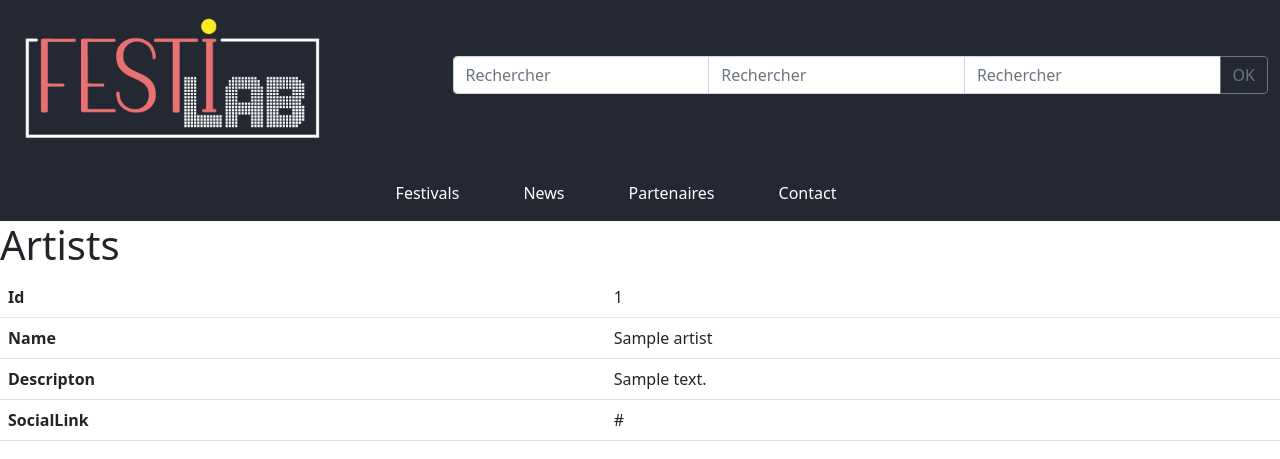
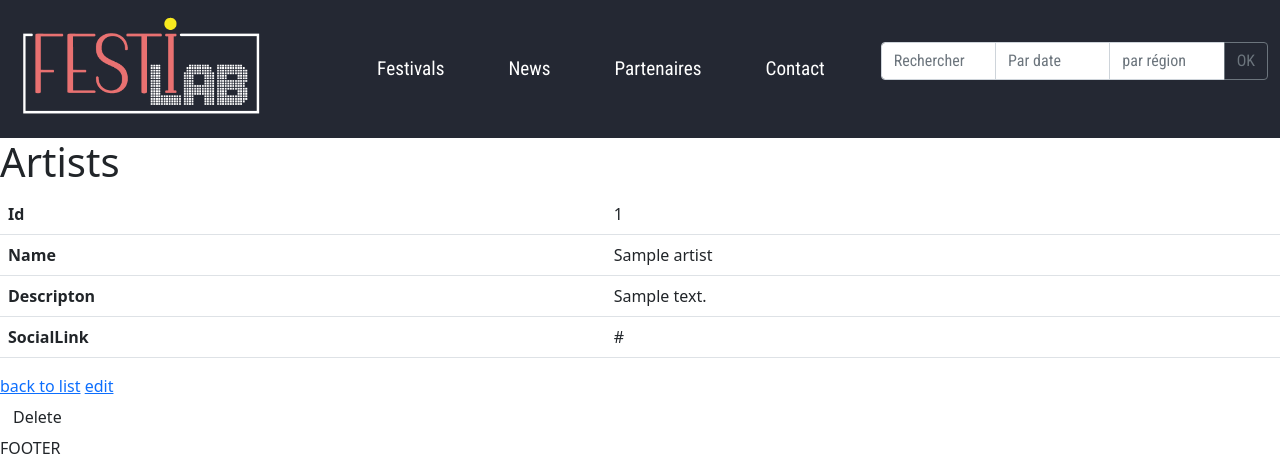
Before and after one commit to Eta374/FestiLab, a PHP site: template templates/artists/show.html.twig in a window 1280 px wide. Shown: the top 459 px of the page. Run offline with PHP 8.4, Linux system fonts and the light colour scheme; the template is opened without the code that fills it: most values are stand-ins (such as "Sample title", 1, 10 or a date in 2020); some libraries are stand-ins or nearby versions.

Commit message:
maj base navbar3

```diff
--- a/public/css/app.scss
+++ b/public/css/app.scss
@@ -17,3 +17,9 @@
     height: 100vh;
 }
 // End of global values
+
+
+.navbar {
+    font-family: 'Roboto Condensed', sans-serif;
+    font-size: larger;
+}
--- a/templates/base.html.twig
+++ b/templates/base.html.twig
@@ -21,6 +21,9 @@
     integrity="sha384-SZXxX4whJ79/gErwcOYf+zWLeJdY/qpuqC4cAa9rOGUstPomtqpuNWT9wdPEn2fk" crossorigin="anonymous">
 
   <!-- FONTS -->
+  <link rel="preconnect" href="https://fonts.googleapis.com">
+  <link rel="preconnect" href="https://fonts.gstatic.com" crossorigin>
+  <link href="https://fonts.googleapis.com/css2?family=Roboto+Condensed&display=swap" rel="stylesheet">
 
 </head>
 
@@ -29,18 +32,37 @@
 
   <nav class="navbar navbar-expand-lg navbar-dark bg-dark-custom">
     <div class="container-fluid">
-      <a class="navbar-brand" href="#"><img class="w-75 img-fluid" src="{{ asset('img/Festilab.png')}}" alt=""></a>
+      <a class="navbar-brand" href="{{ path('home') }}"><img class="w-75 img-fluid" src="{{ asset('img/Festilab.png')}}"
+          alt=""></a>
       <button class="navbar-toggler" type="button" data-bs-toggle="collapse" data-bs-target="#navbarSupportedContent"
         aria-controls="navbarSupportedContent" aria-expanded="false" aria-label="Toggle navigation">
         <span class="navbar-toggler-icon"></span>
       </button>
       <div class="collapse navbar-collapse" id="navbarSupportedContent">
         <ul class="navbar-nav ms-auto mb-2 mb-lg-0">
+
+          <li class="nav-item me-5">
+            <a class="nav-link active" aria-current="page" href="{{ path('home') }}">Festivals</a>
+          </li>
+          <li class="nav-item me-5">
+            <a class="nav-link active" aria-current="page" href="{{ path('home') }}">News</a>
+          </li>
+          <li class="nav-item me-5">
+            <a class="nav-link active" aria-current="page" href="{{ path('home') }}">Partenaires</a>
+          </li>
+          <li class="nav-item me-5">
+            <a class="nav-link active" aria-current="page" href="{{ path('home') }}">Contact</a>
+          </li>
+          </ul>
+          <ul class="navbar-nav ms-auto mb-2 mb-lg-0">
           <form class="d-flex">
             <div class="input-group mb-3">
-              <input type="text" class="form-control" placeholder="Rechercher" aria-label="Rechercher" aria-describedby="button-addon2">
-              <input type="text" class="form-control" placeholder="Rechercher" aria-label="Rechercher" aria-describedby="button-addon2">
-              <input type="text" class="form-control" placeholder="Rechercher" aria-label="Rechercher" aria-describedby="button-addon2">
+              <input type="text" class="form-control" placeholder="Rechercher" aria-label="Rechercher"
+                aria-describedby="button-addon2">
+              <input type="text" class="form-control" placeholder="Par date" aria-label=""
+                aria-describedby="button-addon2">
+              <input type="text" class="form-control" placeholder="par région" aria-label=""
+                aria-describedby="button-addon2">
               <button class="btn btn-outline-secondary" type="button" id="button-addon2">OK</button>
             </div>
           </form>
@@ -49,26 +71,7 @@
     </div>
   </nav>
 
-  <nav class="navbar navbar-expand-lg navbar-dark bg-dark-custom">
-    <div class=" container-fluid">
-      <div class="collapse navbar-collapse" id="navbarSupportedContent">
-        <ul class="navbar-nav mx-auto mb-2 mb-lg-0">
-          <li class="nav-item me-5">
-            <a class="nav-link active" aria-current="page" href="#">Festivals</a>
-          </li>
-          <li class="nav-item me-5">
-            <a class="nav-link active" aria-current="page" href="#">News</a>
-          </li>
-          <li class="nav-item me-5">
-            <a class="nav-link active" aria-current="page" href="#">Partenaires</a>
-          </li>
-          <li class="nav-item me-5">
-            <a class="nav-link active" aria-current="page" href="#">Contact</a>
-          </li>
-        </ul>
-      </div>
-    </div>
-  </nav>
+
 
 
   <main>
```
Also changed, not shown: public/css/app.css, 1 other file.
